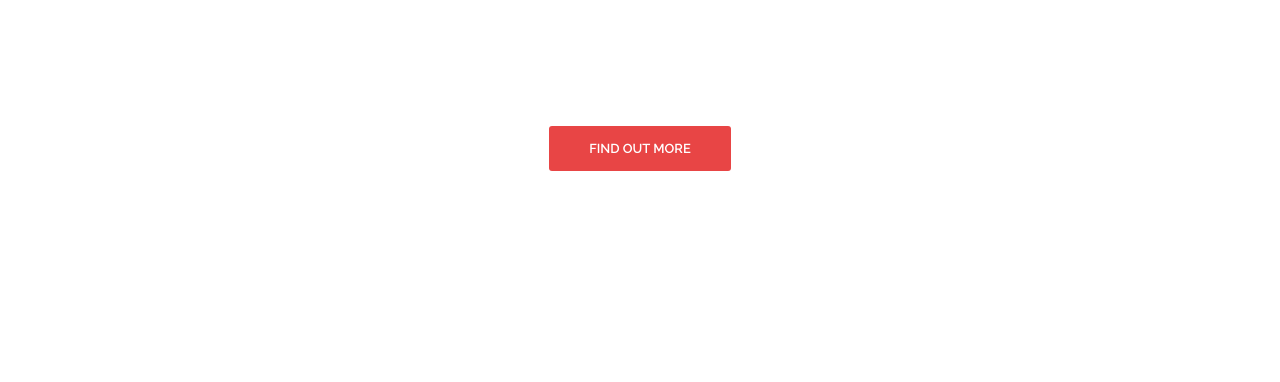
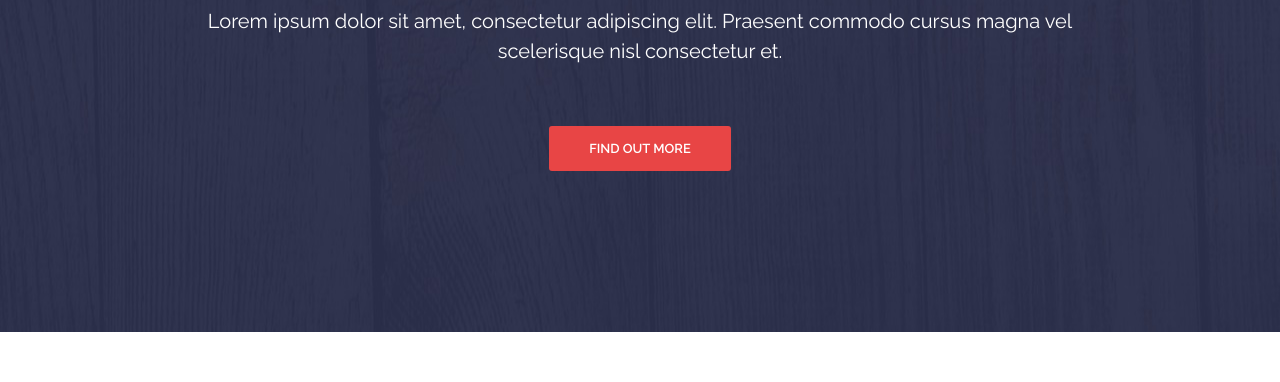
Before and after one commit to stan-nikola/activeBox, a plain HTML site: page index.html in a window 1280 px wide. Shown: the part 418-800 px from the top of the page. Drawn offline with nearby package versions, Linux system fonts and the light colour scheme; the site is published under a folder, as on GitHub Pages, so addresses that start at the root find nothing.

Commit message:
fix bug bcgimg

```diff
--- a/styles/style.css
+++ b/styles/style.css
@@ -79,9 +79,9 @@ body{
               justify-content: center;
               height: 750px;
               padding-top: 100px;
-              background-color: #31344e;
+              background-color: #1d2785;
               background-size: cover;
-              background: url("/images/bgrimg.jpg")
+              background: url(../images/bgrimg.jpg)
               center no-repeat;
           }
           .intro-inner{
```
Also changed, not shown: index.html (+1 -1 lines), 1 other file.
